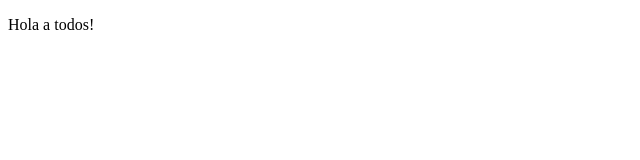
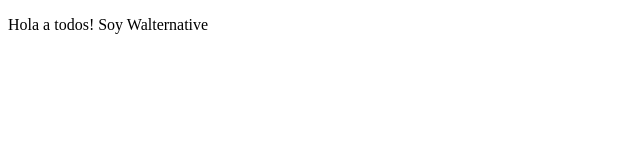
Before and after one commit to walternative87/proyectodemoprework, a plain HTML site: page index.html in a window 1280 px wide. Shown: the whole page, without its empty margins (0-640 px from the left). Drawn offline with Linux system fonts and the light colour scheme.

Commit message:
primeros cambios presentacion

```diff
--- a/index.html
+++ b/index.html
@@ -8,7 +8,7 @@
 </head>
 <body>
     <p>
-        Hola a todos!
+        Hola a todos! Soy Walternative
     </p>
 </body>
 </html>
```
